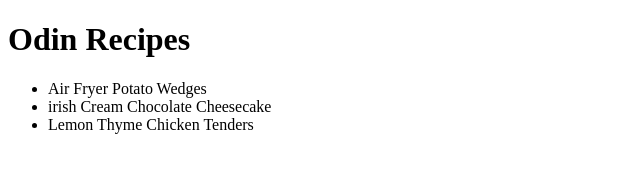
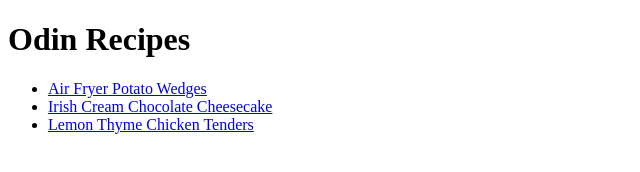
Before and after one commit to KMorganAkiba/odin-recipes, a plain HTML site: page index.html in a window 1280 px wide. Shown: the whole page, without its empty margins (0-640 px from the left). Drawn offline with Linux system fonts and the light colour scheme.

Commit message:
Fixed broken directories to recipes.

```diff
--- a/index.html
+++ b/index.html
@@ -8,9 +8,9 @@
     <body>
         <h1>Odin Recipes</h1>
         <ul>
-            <li><a href="airFryerPotatoWedges.html"></a>  Air Fryer Potato Wedges</li>
-            <li><a href="irishCreamChocolateCheesecake.html"></a>irish Cream Chocolate Cheesecake</li>
-            <li><a href="lemonThymeChickenTenders.html"></a> Lemon Thyme Chicken Tenders </li>
+            <li><a href="airFryerPotatoWedges.html">Air Fryer Potato Wedges</a></li>
+            <li><a href="irishCreamChocolateCheesecake.html">Irish Cream Chocolate Cheesecake</a></li>
+            <li><a href="lemonThymeChickenTenders.html">Lemon Thyme Chicken Tenders</a></li>
         </ul>
     </body>
 </html>
```
